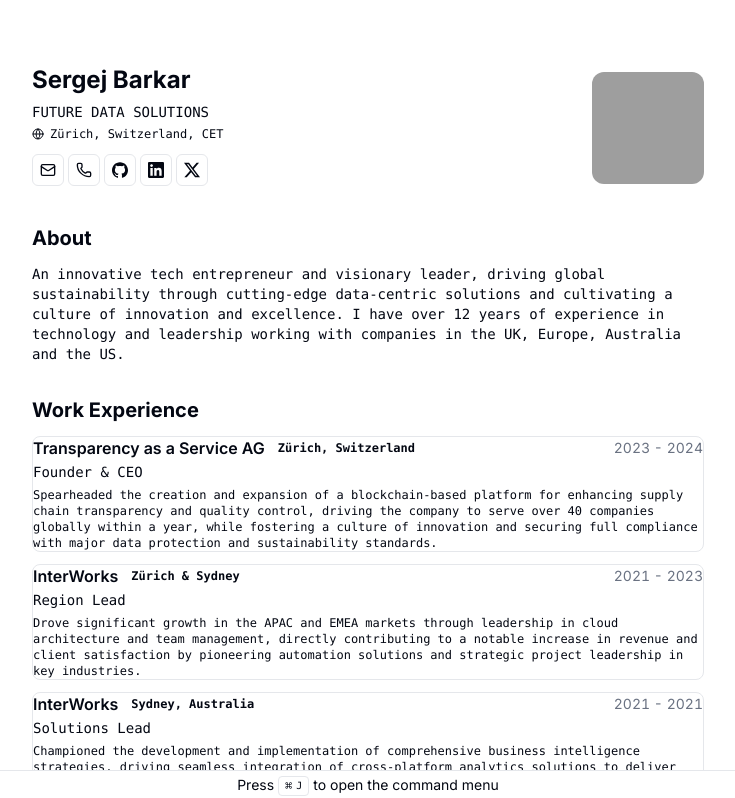
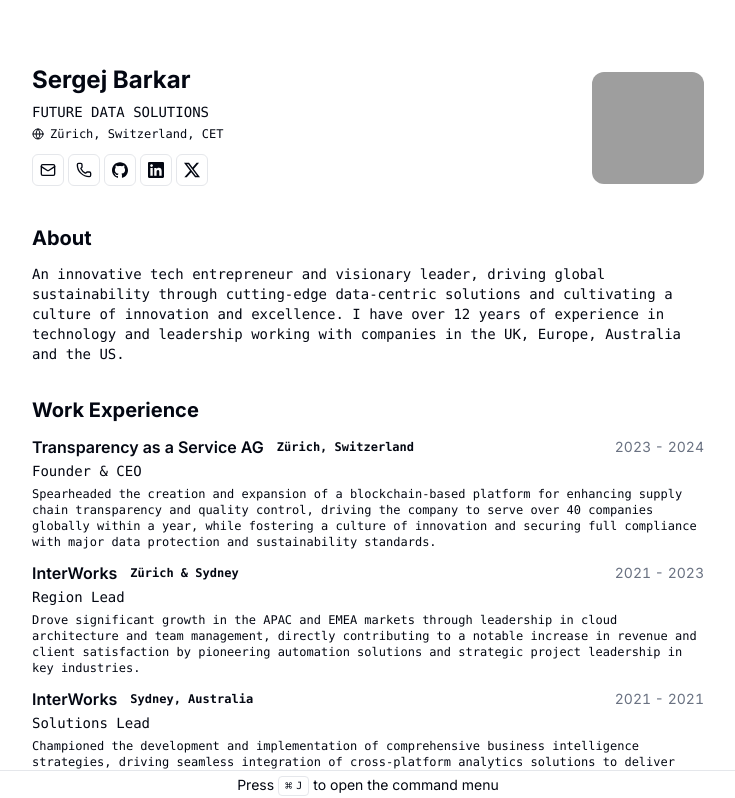
Before and after one commit to sbarkar/sbarkar.com, a Next.js app: page / in a window 1280 px wide. Shown: the top 798 px of the page, without its empty margins (272-1007 px from the left). Built offline with nearby package versions, Linux system fonts and the light colour scheme; grey boxes are pictures that could not be loaded.

Commit message:
fix: use subtle card background color instead of borders to match production site
Co-authored-by: sbarkar <47544355+sbarkar@users.noreply.github.com>

```diff
--- a/src/app/globals.css
+++ b/src/app/globals.css
@@ -5,7 +5,7 @@
     --background: 0 0% 100%;
     --foreground: 224 71.4% 4.1%;
 
-    --card: 0 0% 100%;
+    --card: 220 14.3% 95.9%;
     --card-foreground: 224 71.4% 4.1%;
 
     --popover: 0 0% 100%;
--- a/src/components/ui/card.tsx
+++ b/src/components/ui/card.tsx
@@ -8,10 +8,7 @@ const Card = React.forwardRef<
 >(({ className, ...props }, ref) => (
   <div
     ref={ref}
-    className={cn(
-      "bg-card text-card-foreground border-muted rounded-lg border",
-      className,
-    )}
+    className={cn("bg-card text-card-foreground rounded-lg", className)}
     {...props}
   />
 ));
```
